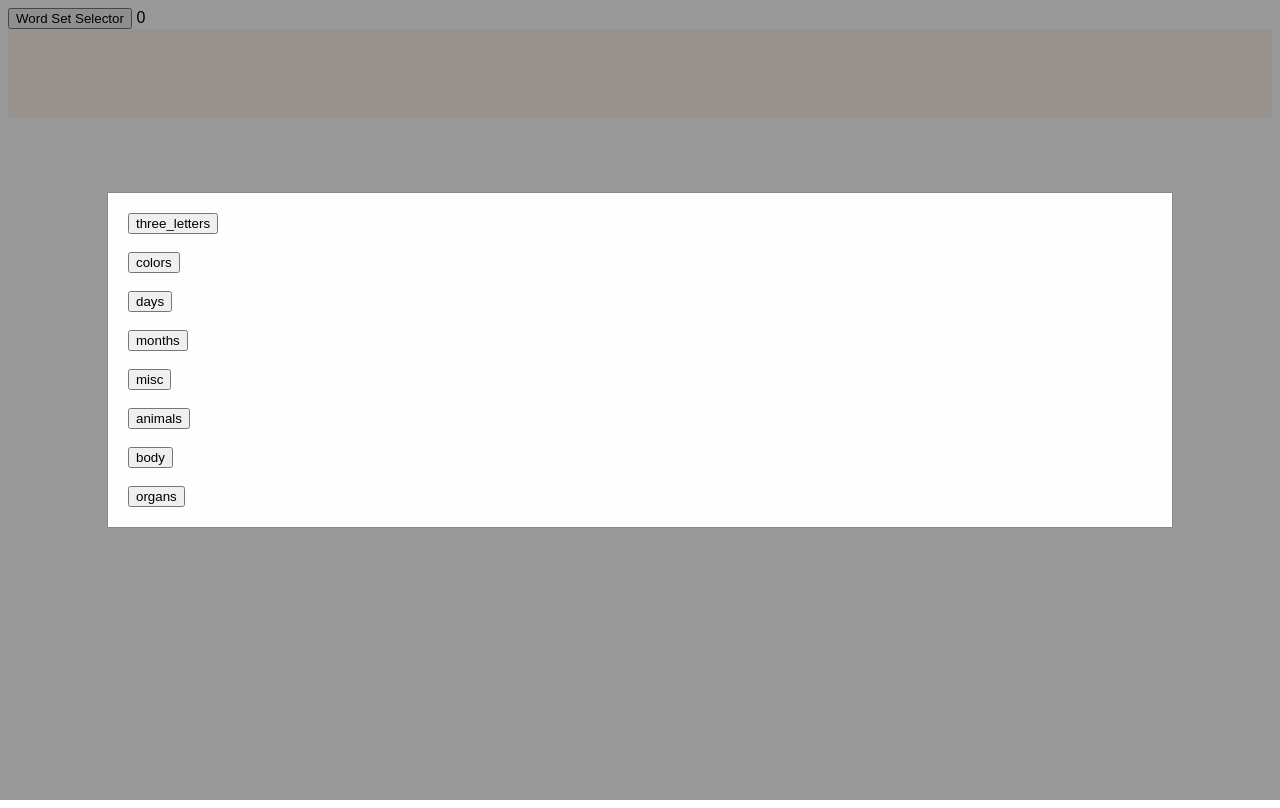
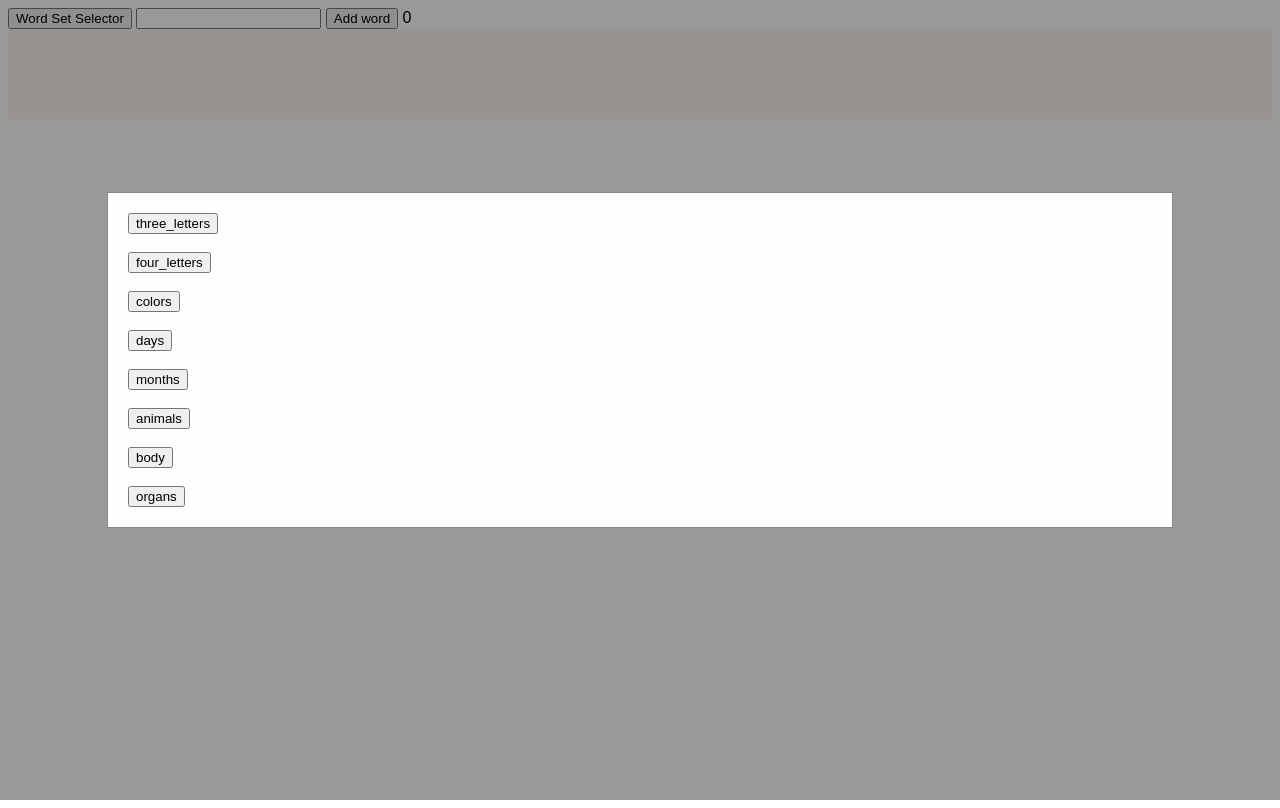
Before and after one commit to ajc5/word-maker, a plain HTML site: page docs/index.html in a window 1280 px wide. Drawn offline with Linux system fonts and the light colour scheme.

Commit message:
custom words

```diff
--- a/docs/index.html
+++ b/docs/index.html
@@ -26,7 +26,10 @@
     </audio>
     <div id="header">
       <input id="wordSetSelector" type="button" onclick="showWordSets()" value="Word Set Selector"></input>
+      <input id="customWord" onkeypress="if (event.keyCode === 13) addWord()" type="text"></input>
+      <input type="button" onclick="addWord()" value="Add word"></input>
       <span id="score">0</span>
+      <span id="customWordSet" style="background: cyan"></span>
       <span id="words"></span>
     </div>
     <div id="word"></div>
--- a/docs/src/index.js
+++ b/docs/src/index.js
@@ -1,6 +1,6 @@
 // dynamically select wordset and language
 // 1. fixed word sets
-// 2. wikidata linked words to create word sets (for image, text, translation)
+// 2. wikidata to get images of words
 // 3. custom word sets
 // 4. languages - translate using wikidata
 
@@ -45,27 +45,33 @@ var scoreDiv = document.getElementById("score");
 var wordsDiv = document.getElementById("words");
 var lettersDiv = document.getElementById("letters");
 var wordSetSelectorBtn = document.getElementById("wordSetSelector");
+var customWordSetSpan = document.getElementById("customWordSet");
 var modalDiv = document.getElementById("modal");
 var modalContentDiv = document.querySelector("#modal .modal-content");
 var wordTree = {}, usedWordTree = {}, currLevel, currUsedLevel;
 
 var wordsets = {
-  three_letters: "reya,air,aired,ant,ape,arm,axe,bat,bed,bee,box,bug,car,cat,cog,cot,cow,dad,day,dew,dog,ear,eel,egg,elf,eye,fog,fox,gas,god,hat,ice,ink,jam,kid,lid,lip,mat,mud,nut,ox,oaf,oak,pet,pit",
-  colors: "red,white,black,green,blue,orange,purple,violet",
-  days: "monday,tuesday,wednesday,thursday,friday,saturday,sunday",
-  months: "january,february,march,april,may,june,july,august,september,december",
-  misc:
-    "ball,bat,bed,book,boy,bun,can,cake,cap,car,cat,cow,cub,cup,dad,day,dog,doll,dust,fan,feet,girl,gun,hall,hat,hen,jar,kite,key,man,map,men,mom,pan,pet,pie,pig,pot,rat,son,sun,toe,tub,van,cab,dab,jab,lab,nab,tab,bat,cat,fat,hat,mat,pat,rat,sat,vat,gal,pal,gas,yak,wax,tax,bam,dam,ham,jam,ram,yam,cap,gap,lap,map,nap,rap,sap,tap,yap,bag,gag,hag,lag,nag,rag,sag,tag,wag,ban,can,fan,man,pan,ran,tan,van,bad,dad,had,lad,mad,pad,sad,tad",
-  animals:
-    "animal,dog,cat,cow,bull,buffalo,kangaroo,bat,rat,sheep,goat,lion,tiger,elephant,rhino,zebra,donkey,pig,horse,monkey,snake,panda,koala,camel,bird,duck,chicken,hen,rooster,eagle,parrot,stork,fish,whale,dolphin,penguin,shark,walrus,toad,frog,turtle,tortoise,rabbit,hare,goose,swan,eel,shrimp,octopus,jellyfish,crab,scorpion,lizard,gecko,dinosaur,alligator,crocodile,squid,seal,flamingo",
-  body:
-    "mouth,hand,leg,eye,ear,chin,cheek,head,neck,stomach,chest,teeth,tongue,nose,shoulder,knee,toe,finger,arm,elbow,thigh,calf,heel,foot,hair,nail,forehead,jaw,eyebrow,eyelash,eyelid,lips,nostril,arm",
-  organs:
-    "heart,brain,lung,muscle,kidney,intestine,liver,pancreas,throat,windpipe,food pipe,rib,spine,backbone,skull"
-};
+  three_letters: "ant,arm,axe,bag,bat,bed,bee,bun,box,boy,bug,cap,can,car,cat,cow,cup,dad,day,dog,ear,egg,eye,fan,fox,god,hat,ice,jam,jar,key,mat,man,map,nut,pan,pig,pot,rat,sun,toe,tub,van",
+  four_letters: "ball,book,papa,mama,kite,girl,foot,dust,doll,cake",
+  colors: "black,blue,green,orange,purple,red,violet,white,yellow",
+  days: "friday,monday,saturday,sunday,thursday,tuesday,wednesday",
+  months: "april,august,december,february,january,july,june,march,may,september",
+  animals: "bird,bull,cat,cow,crab,dog,duck,eagle,fish,frog,goat,goose,horse,koala,lion,panda,pig,rat,seal,sheep,snake,stork,swan,tiger,toad,whale,zebra",
+  body: "arm,cheek,chin,ear,elbow,eye,finger,foot,hand,head,heel,jaw,knee,leg,lip,mouth,neck,nail,nose,shoulder,stomach,teeth,thigh,tongue,toe",
+  organs: "brain,heart,intestine,kidney,liver,lung,pancreas,skin"
+  };
+var customWordSet = ""
 var words, wordSet;
 
 showWordSets()
+
+function addWord() {
+  let customWord = document.getElementById("customWord").value
+  customWordSet += "," + customWord;
+  customWordSetSpan.innerHTML = customWordSet;
+  document.getElementById("customWord").value = "";
+  selectWordSet(wordSetSelectorBtn.value);
+}
 
 function showWordSets() {
   modalDiv.style.display = "block"
@@ -76,9 +82,10 @@ function showWordSets() {
 }
 
 function selectWordSet(wordSetId) {
+  wordDiv.innerHTML = ""
   modalDiv.style.display = "none"
   wordSetSelectorBtn.value = wordSetId
-  words = wordsets[wordSetId].toUpperCase().split(",");
+  words = (wordsets[wordSetId] + customWordSet).toUpperCase().split(",");
   wordSet = words.reduce((a, v) => ({ ...a, [v]: v}), {})
   wordTree = {}
   usedWordTree = {}
```
